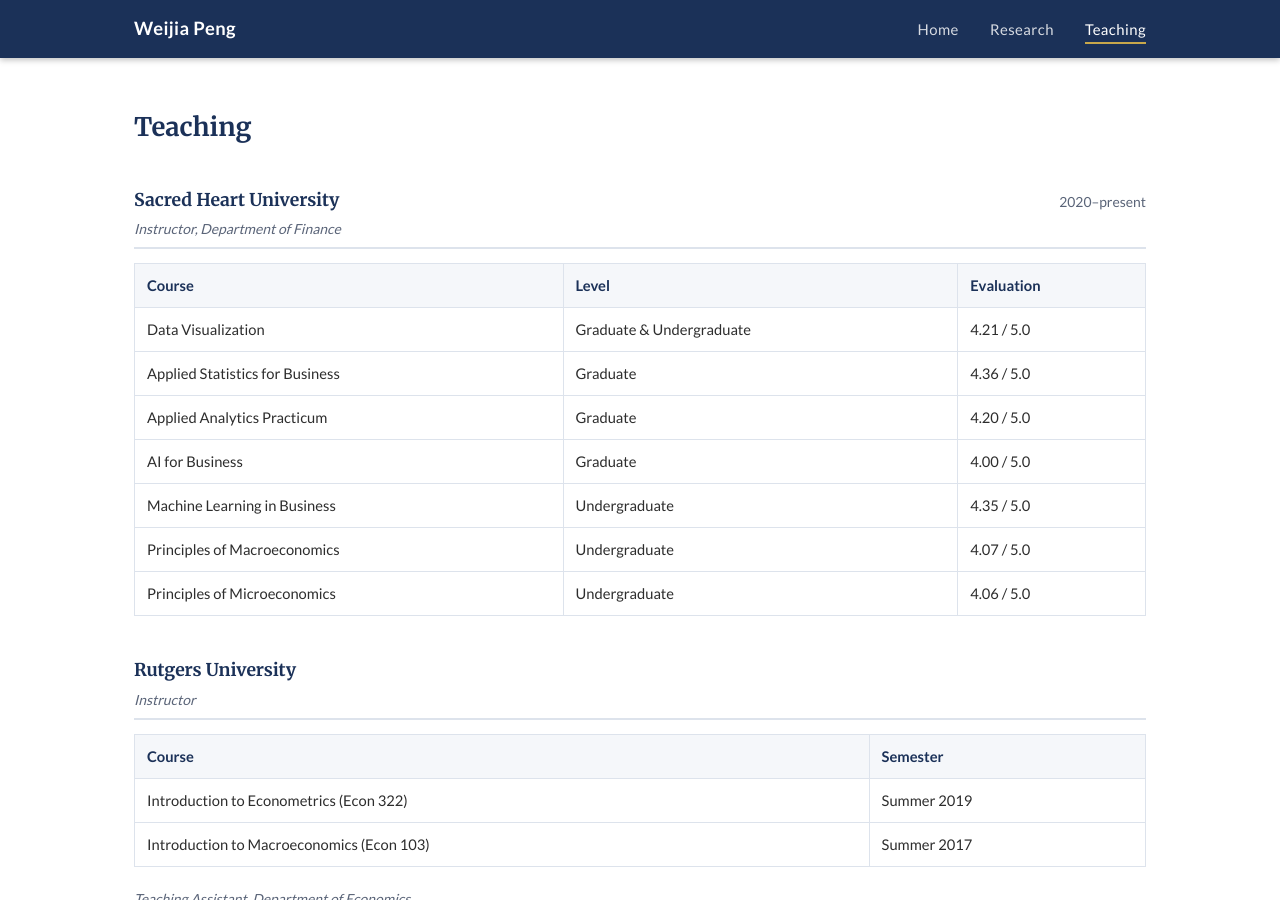
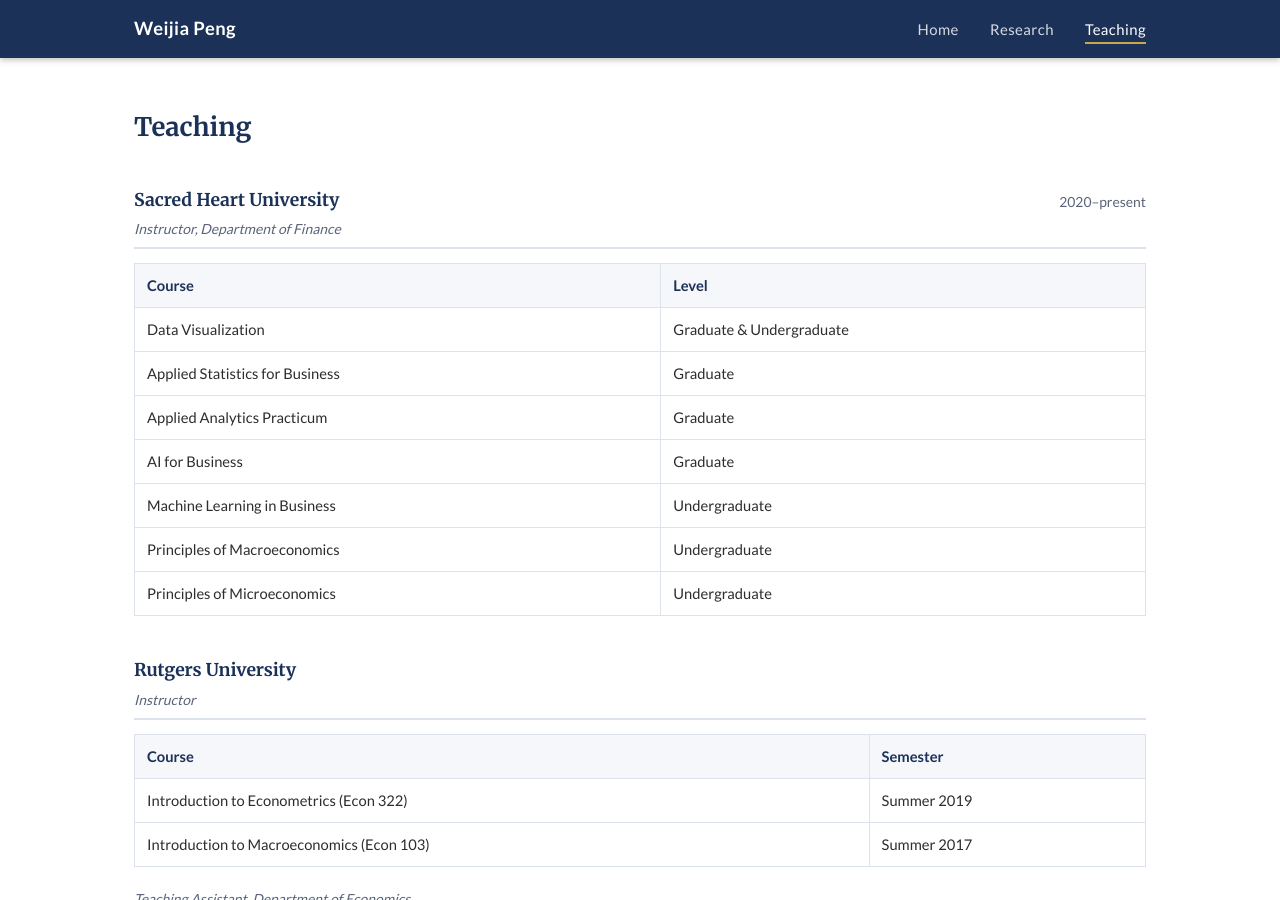
Before and after one commit to weijiap/weijiap.github.io, a Jekyll site: the page built from teaching.html, in a window 1280 px wide and 900 px high. Built offline with Jekyll 4.4.1, drawn with Linux system fonts in a browser that asks for light colours.

Commit message:
Teaching: remove evaluation scores

```diff
--- a/teaching.html
+++ b/teaching.html
@@ -21,44 +21,36 @@
         <tr>
           <th>Course</th>
           <th>Level</th>
-          <th>Evaluation</th>
         </tr>
       </thead>
       <tbody>
         <tr>
           <td>Data Visualization</td>
           <td>Graduate &amp; Undergraduate</td>
-          <td>4.21 / 5.0</td>
         </tr>
         <tr>
           <td>Applied Statistics for Business</td>
           <td>Graduate</td>
-          <td>4.36 / 5.0</td>
         </tr>
         <tr>
           <td>Applied Analytics Practicum</td>
           <td>Graduate</td>
-          <td>4.20 / 5.0</td>
         </tr>
         <tr>
           <td>AI for Business</td>
           <td>Graduate</td>
-          <td>4.00 / 5.0</td>
         </tr>
         <tr>
           <td>Machine Learning in Business</td>
           <td>Undergraduate</td>
-          <td>4.35 / 5.0</td>
         </tr>
         <tr>
           <td>Principles of Macroeconomics</td>
           <td>Undergraduate</td>
-          <td>4.07 / 5.0</td>
         </tr>
         <tr>
           <td>Principles of Microeconomics</td>
           <td>Undergraduate</td>
-          <td>4.06 / 5.0</td>
         </tr>
       </tbody>
     </table>
```
